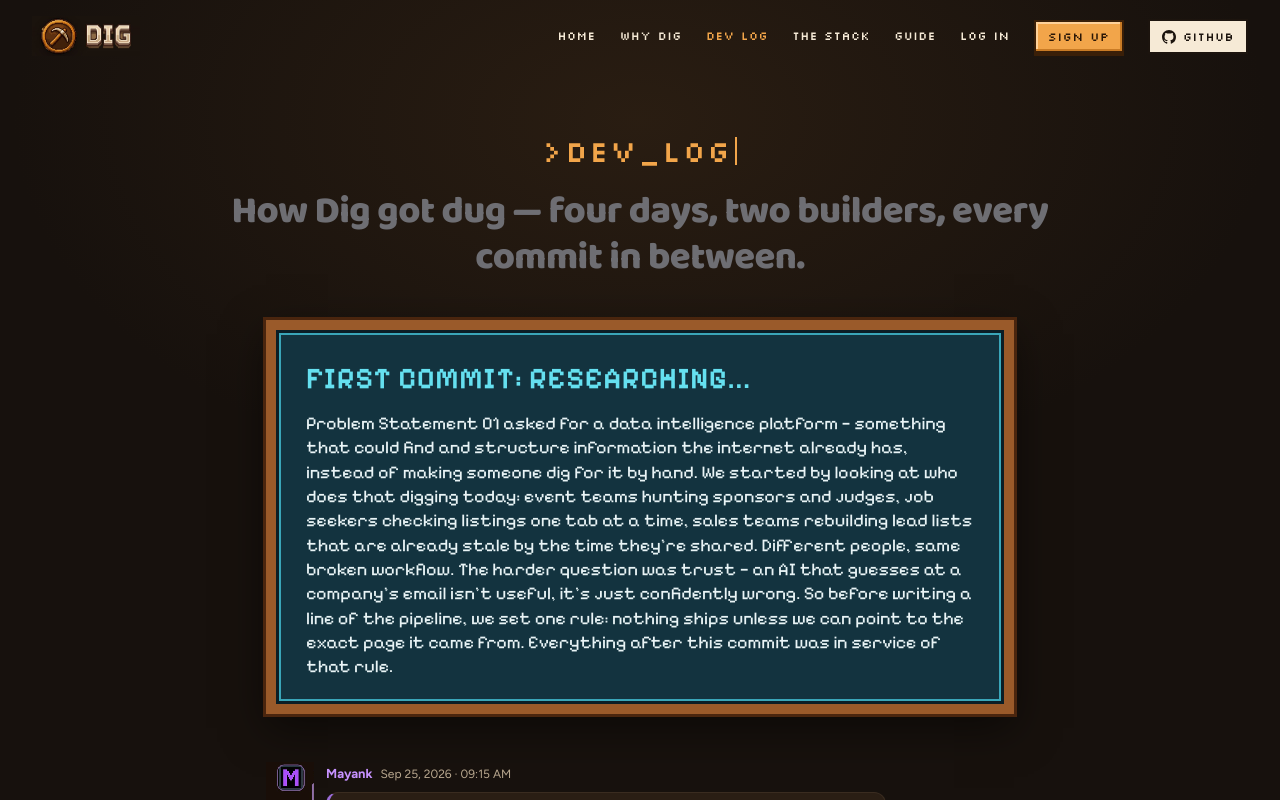
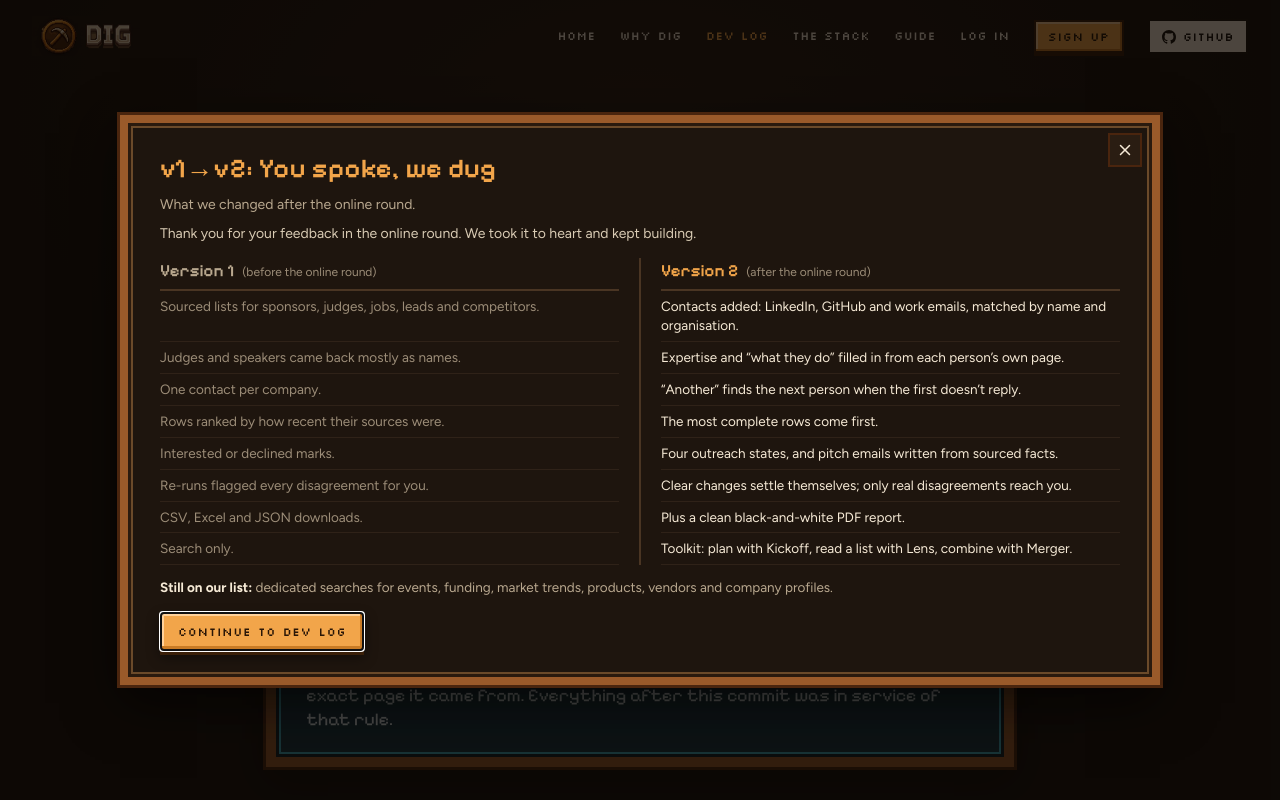
Before and after one commit to ashima19arora/Dig, a React (Vite) app in the folder apps/web/: page /dev-log in a window 1280 px wide. Shown: the top 800 px of the page. Built offline with nearby package versions, Linux system fonts and the light colour scheme.

Commit message:
Dev Log v1 to v2 pop-up, Toolkit intro centred in workspace, Cursor logo fixed, tighter footer gap

```diff
--- a/apps/web/src/components/EscapeCloses.tsx
+++ b/apps/web/src/components/EscapeCloses.tsx
@@ -1,7 +1,7 @@
 import { useEffect } from "react";
 
 /** Every pop-up's backdrop. Clicking the backdrop already closes the pop-up, so Esc does the same. */
-const BACKDROPS = ".scrim, .flow-modal-backdrop, .pitch-modal-overlay, .macos-modal-backdrop, .toolkit-intro-backdrop";
+const BACKDROPS = ".scrim, .flow-modal-backdrop, .pitch-modal-overlay, .macos-modal-backdrop, .toolkit-intro-backdrop, .versions-backdrop";
 
 /**
  * Esc closes the topmost open pop-up, the same way clicking outside it does.
--- a/apps/web/src/components/Shell.tsx
+++ b/apps/web/src/components/Shell.tsx
@@ -113,7 +113,7 @@ export function AppWindow(props: {
         </div>
         <div className="window-body">
           {props.sidebar !== false && <Sidebar active={props.sidebar ?? null} />}
-          <div style={{ flex: 1, minWidth: 0, display: "flex", flexDirection: "column" }}>{props.children}</div>
+          <div className="window-main" style={{ flex: 1, minWidth: 0, display: "flex", flexDirection: "column", position: "relative" }}>{props.children}</div>
         </div>
         {props.status !== undefined && <div className="statusbar">{props.status}</div>}
         <AskDiglett />
--- a/apps/web/src/components/ToolkitIntro.tsx
+++ b/apps/web/src/components/ToolkitIntro.tsx
@@ -1,6 +1,5 @@
 import { CalendarCheck, Layers, ScanSearch, Workflow, X } from "lucide-react";
 import { useEffect, useRef, useState, type ReactNode } from "react";
-import { createPortal } from "react-dom";
 import { useNavigate } from "react-router-dom";
 
 /** Remembers that the intro was seen, so it only opens on its own the first time. */
@@ -66,13 +65,10 @@ export function ToolkitIntro({ onClose }: { onClose: () => void }) {
     };
   }, []);
 
-  // Drawn over the whole page, not inside the app window, so it is always centred.
-  return createPortal(
+  // Sits over the workspace (right of the sidebar) and is centred there.
+  return (
     <div className="toolkit-intro-backdrop" onClick={close}>
       <div ref={dialog} className="toolkit-intro" role="dialog" aria-modal="true" aria-labelledby="toolkit-intro-title" onClick={(click) => click.stopPropagation()}>
-        <div className="toolkit-intro-art" aria-hidden>
-          {!imageFailed && <img src="/toolkit-intro.png" alt="" onError={() => setImageFailed(true)} />}
-        </div>
         <div className="toolkit-intro-text">
           <button type="button" className="modal-x toolkit-intro-x" onClick={close} aria-label="Close">
             <X size={15} />
@@ -108,8 +104,10 @@ export function ToolkitIntro({ onClose }: { onClose: () => void }) {
             </button>
           </div>
         </div>
+        <div className="toolkit-intro-art" aria-hidden>
+          {!imageFailed && <img src="/toolkit-intro.png" alt="" onError={() => setImageFailed(true)} />}
+        </div>
       </div>
-    </div>,
-    document.body,
+    </div>
   );
 }
--- /dev/null
+++ b/apps/web/src/components/VersionsModal.tsx
@@ -0,0 +1,91 @@
+import { X } from "lucide-react";
+import { useEffect, useRef } from "react";
+
+/** Set to true to show the pop-up once per browser visit instead of on every load. */
+export const SHOW_ONCE_PER_VISIT = false;
+const SEEN_THIS_VISIT_KEY = "dig-versions-seen";
+
+export function shouldShowVersions(): boolean {
+  if (!SHOW_ONCE_PER_VISIT) return true;
+  try {
+    return sessionStorage.getItem(SEEN_THIS_VISIT_KEY) !== "1";
+  } catch {
+    return true;
+  }
+}
+
+function markSeen() {
+  try {
+    sessionStorage.setItem(SEEN_THIS_VISIT_KEY, "1");
+  } catch {
+    // Storage can be blocked; the pop-up then just shows again.
+  }
+}
+
+/** Each row: what version 1 did, and what replaced it in version 2. */
+const CHANGES: Array<[string, string]> = [
+  ["Sourced lists for sponsors, judges, jobs, leads and competitors.", "Contacts added: LinkedIn, GitHub and work emails, matched by name and organisation."],
+  ["Judges and speakers came back mostly as names.", "Expertise and “what they do” filled in from each person’s own page."],
+  ["One contact per company.", "“Another” finds the next person when the first doesn’t reply."],
+  ["Rows ranked by how recent their sources were.", "The most complete rows come first."],
+  ["Interested or declined marks.", "Four outreach states, and pitch emails written from sourced facts."],
+  ["Re-runs flagged every disagreement for you.", "Clear changes settle themselves; only real disagreements reach you."],
+  ["CSV, Excel and JSON downloads.", "Plus a clean black-and-white PDF report."],
+  ["Search only.", "Toolkit: plan with Kickoff, read a list with Lens, combine with Merger."],
+];
+
+/** What changed between the online round and now. Closes with X, Esc, a click outside, or the button. */
+export function VersionsModal({ onClose }: { onClose: () => void }) {
+  const dialog = useRef<HTMLDivElement>(null);
+  const close = () => {
+    markSeen();
+    onClose();
+  };
+
+  useEffect(() => {
+    const previous = document.activeElement as HTMLElement | null;
+    dialog.current?.querySelector<HTMLElement>("[data-autofocus]")?.focus({ preventScroll: true });
+    return () => previous?.focus({ preventScroll: true });
+  }, []);
+
+  return (
+    <div className="versions-backdrop" onClick={close}>
+      <div ref={dialog} className="versions-card" role="dialog" aria-modal="true" aria-labelledby="versions-title" onClick={(click) => click.stopPropagation()}>
+        <button type="button" className="versions-x" onClick={close} aria-label="Close">
+          <X size={18} />
+        </button>
+        <h2 id="versions-title">v1 → v2: You spoke, we dug</h2>
+        <p className="versions-sub">What we changed after the online round.</p>
+        <p className="versions-ack">Thank you for your feedback in the online round. We took it to heart and kept building.</p>
+
+        <div className="versions-grid">
+          <div className="versions-head">
+            <b>Version 1</b>
+            <span>(before the online round)</span>
+          </div>
+          <div className="versions-line" aria-hidden />
+          <div className="versions-head v2">
+            <b>Version 2</b>
+            <span>(after the online round)</span>
+          </div>
+          {CHANGES.map(([before, after]) => (
+            <div key={before} className="versions-row">
+              <p className="versions-v1">{before}</p>
+              <div className="versions-line" aria-hidden />
+              <p className="versions-v2">{after}</p>
+            </div>
+          ))}
+        </div>
+
+        <p className="versions-todo">
+          <b>Still on our list:</b> dedicated searches for events, funding, market trends, products, vendors and company
+          profiles.
+        </p>
+
+        <button type="button" className="px-btn versions-go" data-autofocus onClick={close}>
+          Continue to Dev Log
+        </button>
+      </div>
+    </div>
+  );
+}
--- a/apps/web/src/pages/DevLog.tsx
+++ b/apps/web/src/pages/DevLog.tsx
@@ -1,5 +1,6 @@
 import { useEffect, useState } from "react";
 import { MarketingFooter, MarketingNav, PixelHeading, Reveal } from "../components/Marketing";
+import { shouldShowVersions, VersionsModal } from "../components/VersionsModal";
 
 /*
   Break-card sprites: hand-drawn frames laid out in one horizontal strip, played with hard cuts (no
@@ -89,6 +90,14 @@ const LOG: Item[] = [
 ];
 
 export function DevLog() {
+  const [versionsOpen, setVersionsOpen] = useState(false);
+  // Opens half a second after load, so the page is never blocked while it loads.
+  useEffect(() => {
+    if (!shouldShowVersions()) return;
+    const timer = window.setTimeout(() => setVersionsOpen(true), 500);
+    return () => window.clearTimeout(timer);
+  }, []);
+
   return (
     <div className="landing mk-page">
       <MarketingNav />
@@ -97,7 +106,11 @@ export function DevLog() {
           DEV_LOG
         </PixelHeading>
         <h1 className="log-title">How Dig got dug — four days, two builders, every commit in between.</h1>
+        <button type="button" className="px-btn versions-reopen" onClick={() => setVersionsOpen(true)}>
+          v1 → v2
+        </button>
       </header>
+      {versionsOpen && <VersionsModal onClose={() => setVersionsOpen(false)} />}
 
       <main className="log">
         <Reveal className="log-frame">
--- a/apps/web/src/story.css
+++ b/apps/web/src/story.css
@@ -131,3 +131,51 @@
 .pipe.pipe-v2 { background: #150a03; border-color: #c97a2c; }
 .pipe.pipe-v2 .pipe-bar { border-bottom-color: #c97a2c; }
 .pipe.pipe-v2 .pipe-body { padding: 10px; }
+
+/* Dev Log: "v1 → v2" pop-up in the site's stone-card and pixel style. */
+.versions-reopen { margin: 18px auto 0; font-size: 12px; padding: 7px 14px 6px; }
+.versions-backdrop {
+  position: fixed; inset: 0; z-index: 2000; display: flex; align-items: center; justify-content: center; padding: 16px;
+  background: rgba(10, 6, 3, 0.72); animation: versions-in 180ms ease-out;
+}
+.versions-card {
+  position: relative; width: min(1040px, 100%); max-height: calc(100vh - 32px); overflow-y: auto;
+  background: #1e150e; color: var(--cream); padding: clamp(16px, 2.2vw, 26px) clamp(18px, 2.6vw, 32px);
+  border: 8px solid #9a5a2a; outline: 3px solid #4a250e;
+  box-shadow: inset 0 0 0 3px #2a1a0e, inset 0 0 0 5px #6b4a2a, 0 18px 50px rgba(0, 0, 0, 0.6);
+}
+.versions-x {
+  position: absolute; top: 10px; right: 10px; display: grid; place-items: center; width: 34px; height: 34px;
+  padding: 0; border: 2px solid #4a250e; background: #2a1d12; color: var(--cream); cursor: pointer;
+}
+.versions-x:hover, .versions-x:focus-visible { background: #3a2817; color: var(--amber); }
+.versions-card h2 {
+  margin: 0 40px 4px 0; font-family: "Pixelify Sans", monospace; font-weight: 600;
+  font-size: clamp(21px, 2.3vw, 27px); color: var(--amber); letter-spacing: 0.01em;
+}
+.versions-sub { margin: 0; color: var(--dust); font-size: 14px; }
+.versions-ack { margin: 8px 0 14px; font-size: 14px; line-height: 1.5; color: #d9cbb4; }
+.versions-grid { display: grid; grid-template-columns: 1fr 2px 1fr; column-gap: 20px; }
+.versions-head { padding-bottom: 6px; border-bottom: 2px solid #4a3523; }
+.versions-head b { font-family: "Pixelify Sans", monospace; font-weight: 600; font-size: 17px; color: var(--dust); margin-right: 8px; }
+.versions-head.v2 b { color: var(--amber); }
+.versions-head span { font-size: 12px; color: #9c8d78; }
+.versions-row { display: contents; }
+.versions-line { background: #4a3523; }
+.versions-v1, .versions-v2 { margin: 0; padding: 6px 0; font-size: 13.5px; line-height: 1.4; border-bottom: 1px solid #2f2218; }
+.versions-v1 { color: #9c8d78; }
+.versions-v2 { color: var(--cream); }
+.versions-todo { margin: 12px 0 14px; font-size: 13.5px; line-height: 1.5; color: var(--dust); }
+.versions-todo b { color: var(--cream); }
+.versions-go { font-size: 12px; }
+@keyframes versions-in { from { opacity: 0; } to { opacity: 1; } }
+@media (prefers-reduced-motion: reduce) { .versions-backdrop { animation: none; } }
+@media (max-width: 640px) {
+  .versions-grid { grid-template-columns: 1fr; }
+  .versions-grid > .versions-line, .versions-head:not(.v2) { display: none; }
+  .versions-row .versions-line { display: none; }
+  .versions-v1 { border-bottom: 0; padding-bottom: 2px; }
+  .versions-v1::before { content: "Before: "; color: #6f604e; }
+  .versions-v2::before { content: "Now: "; color: var(--amber); }
+  .versions-v2 { padding-top: 2px; }
+}
```
Also changed, not shown: apps/web/public/art/stack/tool-cursor.png, apps/web/src/index.css, 1 other file (tests, documents, lock files or other folders).
